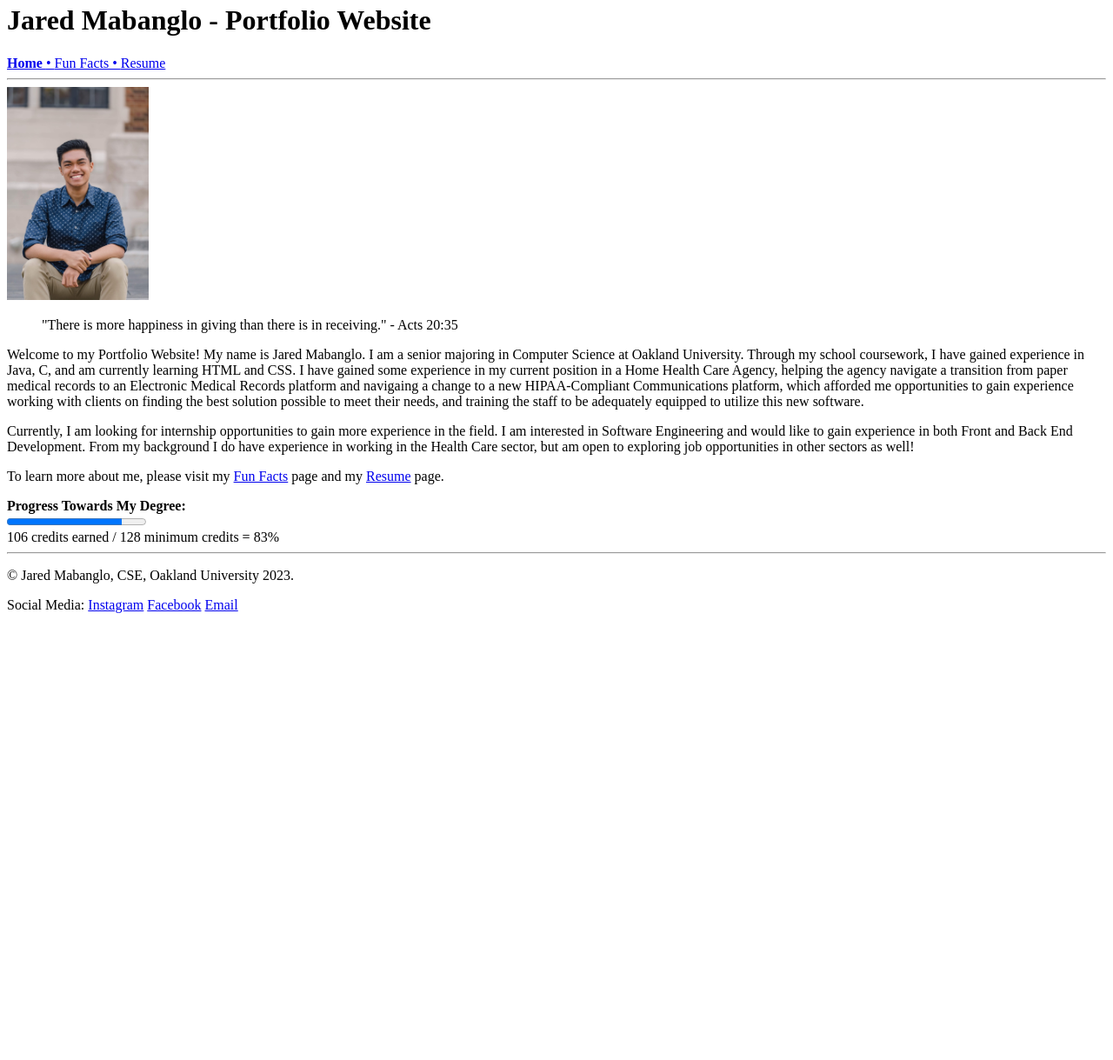
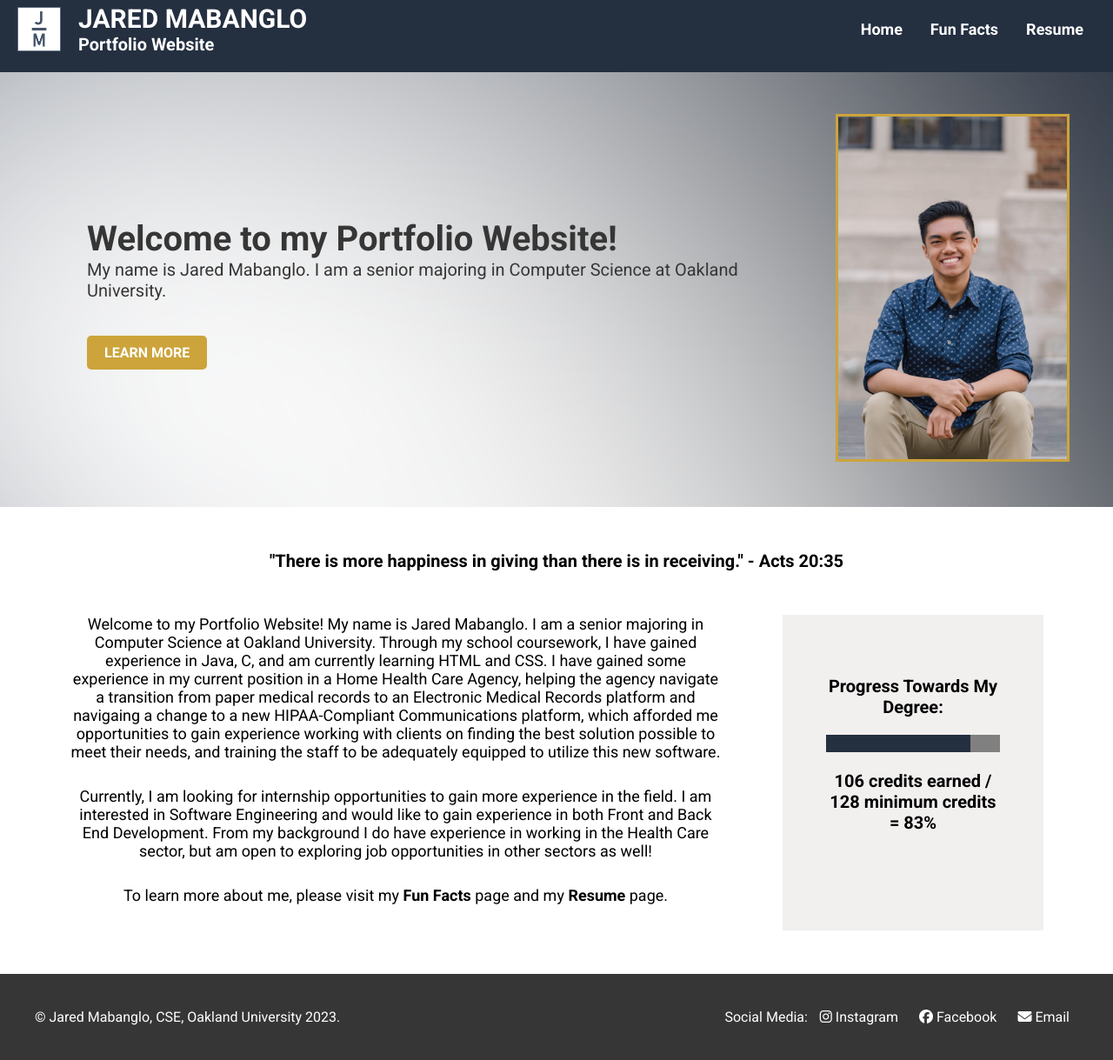
Before and after one commit to jtmabanglo/jaredMabanglo_hw2TH_csi3150_fs2023, a plain HTML site: page index.html in a window 1280 px wide. Shown: the part 16-1235 px from the top of the page at 87% size. Before the commit the page ends 800 px from the top, so only its background shows below. Drawn offline with Linux system fonts and the light colour scheme.

Commit message:
CSS adjustments for Assignment 2 Final

```diff
--- /dev/null
+++ b/css/style.css
@@ -0,0 +1,308 @@
+/* Google Font Family: Roboto*/
+
+@import url("https://fonts.googleapis.com/css2?family=Roboto:ital,wght@0,100;0,300;0,400;0,500;0,700;0,900;1,100;1,300;1,400;1,500;1,700;1,900&display=swap");
+
+/* To suppress default border and styling and select alt box model*/
+* {
+  margin: 0;
+  padding: 0;
+  box-sizing: border-box;
+}
+
+/* To remove list styling */
+li {
+  list-style: none;
+}
+
+#logoContainer {
+  display: flex;
+  align-items: center;
+}
+
+/* Page Title formatting */
+#logoContainer h1 {
+  padding-left: 20px;
+  font-size: 30px;
+}
+#logoContainer h2 {
+  padding-left: 20px;
+  font-size: 20px;
+}
+
+/* Logo sizing */
+#logoContainer img {
+  width: 50px;
+}
+
+/*entire page fonts and colors */
+body {
+  --darkgrey: #363636;
+  --blue: #242f40;
+  --gold: #cca43b;
+  --lightgrey: #e5e5e5;
+  --white: #ffffff;
+  font-family: "Roboto", sans-serif;
+}
+
+#pageHeader {
+  background-color: var(--blue);
+  display: flex;
+  justify-content: space-between;
+  align-items: center;
+  padding: 20px;
+  color: var(--white);
+}
+
+/*To display list items inline: https://www.shecodes.io/athena/22112-how-to-display-a-list-horizontally-in-html-and-css#:~:text=To%20present%20a%20list%20horizontally%20instead%20of%20vertically%20in%20HTML,property%20on%20the%20list%20items.&text=This%20will%20display%20the%20bulleted,the%20value%20of%20margin%2Dright%20.*/
+/*For bold font: https://blog.hubspot.com/website/how-to-bold-in-html#:~:text=To%20bold%20text%20for%20decoration,the%20specific%20span%20element%20only.*/
+#navLinks li {
+  display: inline-block;
+  padding: 5px 14px;
+  font-size: 18px;
+  font-weight: bold;
+}
+
+#navLinks li:hover {
+  background-color: #171616;
+  border-radius: 5px;
+  transition: 0.3s ease;
+  color: var(--blue);
+}
+
+#navBar a {
+  text-decoration: none;
+  color: white;
+}
+
+#navBar {
+  display: flex;
+  justify-content: space-between;
+  align-items: center;
+}
+
+/*For hero section background picture responsiveness: https://www.w3schools.com/cssref/pr_background-image.php*/
+#heroSection {
+  background-image: url("../img/homePgBackground.svg");
+  background-size: cover;
+  height: 500px;
+  display: flex;
+  justify-content: space-around;
+  align-items: center;
+}
+
+#heroLeft {
+  margin-left: 100px;
+}
+
+#heroText {
+  margin-bottom: 50px;
+}
+
+#heroText h2 {
+  font-size: 40px;
+  color: var(--darkgrey);
+}
+
+#heroText p {
+  font-size: 20px;
+  color: var(--darkgrey);
+}
+
+#btnContainer a {
+  text-decoration: none;
+  color: white;
+  background-color: var(--gold);
+  padding: 10px 20px;
+  margin-top: 100px;
+  font-weight: bold;
+  border-radius: 5px;
+}
+
+#btnContainer a:hover {
+  background-color: var(--darkgrey);
+  transition: 0.3s ease;
+}
+
+/* Picture styling: https://www.w3schools.com/css/css3_images.asp */
+
+#heroSection img {
+  height: 400px;
+  border: 3px solid var(--gold);
+}
+
+#profilePicContainer {
+  margin: 50px;
+}
+
+#mainBody {
+  margin-top: 50px;
+  margin-left: 30px;
+  margin-right: 30px;
+  margin-bottom: 50px;
+}
+
+#quote {
+  /* For text alignment: https://www.w3schools.com/css/css_align.asp*/
+  text-align: center;
+  margin: 50px;
+  font-size: 20px;
+}
+
+#mainPar {
+  margin: 50px;
+  display: flex;
+}
+
+#mainParText {
+  margin-right: 70px;
+}
+
+#mainParText p {
+  text-align: center;
+  margin-bottom: 30px;
+  font-size: 18px;
+}
+
+#mainParText a {
+  text-decoration: none;
+  color: black;
+  font-weight: bold;
+}
+
+#mainPar a:hover {
+  color: var(--gold);
+}
+
+#progressBarContainer {
+  justify-content: center;
+  padding: 50px;
+  background-color: #f2efef;
+}
+
+#progressBarContainer label {
+  text-align: center;
+  display: block;
+  font-weight: bold;
+  margin-top: 20px;
+  margin-bottom: 20px;
+  font-size: 20px;
+}
+
+/*progress bar styling: https://css-tricks.com/html5-progress-element/ */
+progress[value] {
+  -webkit-appearance: none;
+  width: 200px;
+  height: 20px;
+}
+
+/* How to change background color of progress bar: https://developer.mozilla.org/en-US/docs/Web/CSS/::-webkit-progress-value */
+::-webkit-progress-value {
+  background-color: var(--blue);
+}
+
+footer {
+  display: flex;
+  justify-content: space-between;
+  text-align: center;
+  padding: 30px;
+  background-color: var(--darkgrey);
+  color: var(--white);
+}
+
+footer p {
+  margin: 10px;
+}
+
+footer a {
+  margin: 10px;
+  text-decoration: none;
+  color: white;
+}
+
+footer a:hover {
+  color: var(--gold);
+}
+
+/*Checkbox hack from class example */
+input[type="checkbox"] {
+  display: none;
+}
+
+.hamburger {
+  display: none;
+  font-size: 40px;
+  user-select: none;
+}
+
+@media (max-width: 875px) {
+  /* Hamburger Menu styling from in class example */
+  #menuItems {
+    display: none;
+    /* for position property: https://www.w3schools.com/css/css_positioning.asp*/
+    position: absolute;
+    background: var(--darkgrey);
+    right: 0;
+    left: 0;
+    top: 95px;
+    text-align: center;
+    padding: 16px 0;
+  }
+
+  /* Resizing of Hero Content for smaller viewport */
+  #heroLeft {
+    margin-left: 50px;
+  }
+
+  #heroSection img {
+    height: 300px;
+  }
+
+  #heroText h2 {
+    font-size: 32px;
+    color: var(--darkgrey);
+  }
+
+  #heroText p {
+    font-size: 18px;
+    color: var(--darkgrey);
+  }
+
+  /* checkbox hack from in class example */
+  input[type="checkbox"]:checked ~ #menuItems {
+    display: block;
+  }
+
+  .hamburger {
+    display: block;
+  }
+
+  #mainPar {
+    margin: 20px;
+    /*moves progress bar underneath paragraph text */
+    display: block;
+  }
+
+  /*fixes right margin of paragraph text so it is centered in window */
+  #mainParText {
+    margin: 0px;
+  }
+
+  /*adjust format of progressBarContainer for block display */
+  #progressBarContainer label {
+    text-align: left;
+    display: block;
+    font-weight: bold;
+    margin-top: 20px;
+    margin-bottom: 20px;
+    font-size: 20px;
+  }
+
+  /*adjust footer display so that social media layout does not get messed up*/
+  footer {
+    display: block;
+    text-align: center;
+    padding: 30px;
+    background-color: var(--darkgrey);
+    color: var(--white);
+  }
+}
--- a/index.html
+++ b/index.html
@@ -5,70 +5,139 @@
     <meta name="viewport" content="width=device-width, initial-scale=1.0" />
     <title>Jared Mabanglo | Portfolio Website</title>
     <link rel="shortcut icon" href="img/Favicon2.png" />
+    <link rel="stylesheet" href="./css/style.css" />
+    <script
+      src="https://kit.fontawesome.com/a2769b4633.js"
+      crossorigin="anonymous"
+    ></script>
   </head>
   <body>
     <header id="pageHeader">
-      <h1>Jared Mabanglo - Portfolio Website</h1>
+      <div id="logoContainer">
+        <img
+          src="./img/Favicon2.png"
+          alt="Logo for Jared Mabanglo Portfolio Website"
+        />
 
-      <div id="navContainer">
+        <div id="titleContainer">
+          <h1>JARED MABANGLO</h1>
+          <h2>Portfolio Website</h2>
+        </div>
+      </div>
+
       <nav id="navBar">
-          <a href="index.html"> <strong> Home </strong> • </a>
-          <a href="./html/my_fun_facts.html">Fun Facts • </a>
-          <a href="./html/my_resume.html">Resume</a>
+        <ul id="navLinks">
+          <!-- hamburger menu icon and checkbox hack from class example-->
+          <input type="checkbox" id="checkbox_toggle" />
+          <label for="checkbox_toggle" class="hamburger">&#9776;</label>
+          <div id="menuItems">
+            <li><a href="index.html">Home</a></li>
+            <li><a href="./html/my_fun_facts.html">Fun Facts </a></li>
+            <li><a href="./html/my_resume.html">Resume</a></li>
+          </div>
+        </ul>
       </nav>
-      </div>
     </header>
 
-    <hr />
-
     <main>
-      <div id="profilePicAndQuoteContainer">
-        <img
-          src="img/jaredPicture.jpeg"
-          alt="Picture of Jared Mabanglo"
-          width="163"
-          height="245"
-        />
-        <!-- For indenting, I used blockquote as suggested here: https://wonderdevelop.com/how-to-indent-in-html-without-css/-->
-        <blockquote>"There is more happiness in giving than there is in receiving." - Acts 20:35<blockquote>
+      <section id="heroSection">
+        <div id="heroLeft">
+          <div id="heroText">
+            <h2>Welcome to my Portfolio Website!</h2>
+            <p>
+              My name is Jared Mabanglo. I am a senior majoring in Computer
+              Science at Oakland University.
+            </p>
           </div>
 
-      <p>Welcome to my Portfolio Website! My name is Jared Mabanglo. I am a senior majoring in Computer Science at
-        Oakland University. Through my school coursework, I have gained experience in Java, C, and am currently learning HTML and CSS.
-        I have gained some experience in my current position in a Home Health Care Agency, helping the agency navigate a transition from paper medical records to
-        an Electronic Medical Records platform and navigaing a change to a new HIPAA-Compliant Communications platform, which afforded me opportunities to gain
-        experience working with clients on finding the best solution possible to meet their needs, and training the staff to be adequately
-        equipped to utilize this new software.
+          <div id="btnContainer">
+            <a href="./html/my_resume.html">LEARN MORE</a>
+          </div>
+        </div>
+
+        <div id="profilePicContainer">
+          <img src="img/jaredPicture.jpeg" alt="Picture of Jared Mabanglo" />
+          <!--Removed indentation for styling purposes-->
+        </div>
+      </section>
+
+      <section id="mainBody">
+        <h3 id="quote">
+          "There is more happiness in giving than there is in receiving." - Acts
+          20:35
+        </h3>
+
+        <section id="mainPar">
+          <div id="mainParText">
+            <p>
+              Welcome to my Portfolio Website! My name is Jared Mabanglo. I am a
+              senior majoring in Computer Science at Oakland University. Through
+              my school coursework, I have gained experience in Java, C, and am
+              currently learning HTML and CSS. I have gained some experience in
+              my current position in a Home Health Care Agency, helping the
+              agency navigate a transition from paper medical records to an
+              Electronic Medical Records platform and navigaing a change to a
+              new HIPAA-Compliant Communications platform, which afforded me
+              opportunities to gain experience working with clients on finding
+              the best solution possible to meet their needs, and training the
+              staff to be adequately equipped to utilize this new software.
             </p>
-      <p>Currently, I am looking for internship opportunities to gain more experience in the field. I am interested in Software Engineering
-        and would like to gain experience in both Front and Back End Development. From my background I do have experience in working in the Health
-        Care sector, but am open to exploring job opportunities in other sectors as well!
+            <p>
+              Currently, I am looking for internship opportunities to gain more
+              experience in the field. I am interested in Software Engineering
+              and would like to gain experience in both Front and Back End
+              Development. From my background I do have experience in working in
+              the Health Care sector, but am open to exploring job opportunities
+              in other sectors as well!
             </p>
-      <p>To learn more about me, please visit my <a href="./html/my_fun_facts.html">Fun Facts</a> page and my <a href="./html/my_resume.html">Resume</a> page.</p>
+            <p>
+              To learn more about me, please visit my
+              <a href="./html/my_fun_facts.html">Fun Facts</a> page and my
+              <a href="./html/my_resume.html">Resume</a> page.
+            </p>
+          </div>
+
+          <section id="progressBarContainer">
+            <label for="progressBar">Progress Towards My Degree:</label>
+
+            <progress id="progressBar" value="106" max="128">83%</progress>
+
+            <label for="progressBar">
+              106 credits earned / 128 minimum credits = 83%</label
+            >
+          </section>
+        </section>
 
         <!--To learn how to do this, I checked this resource:
          https://developer.mozilla.org/en-US/docs/Web/HTML/Element/progress
          -->
-
-      <section id="progressBar">
-        <label for="progressBar"><strong>Progress Towards My Degree:</strong></label>
-        <br />
-        <progress id="progressBar" value="106" max="128">83%</progress>
-        <br />
-        <label for="progressBar"> 106 credits earned / 128 minimum credits = 83%</label>
       </section>
     </main>
 
-    <hr />
+    <footer>
+      <div id="copyrightInfo">
+        <p>© Jared Mabanglo, CSE, Oakland University 2023.</p>
+      </div>
 
-    <footer>
-      <p>© Jared Mabanglo, CSE, Oakland University 2023.</p>
+      <div id="socialMedia">
         <p>
           Social Media:
-        <a href="https://www.instagram.com">Instagram</a>
-        <a href="https://www.facebook.com">Facebook</a>
-        <a href="mailto:jt.mabanglo@gmail.com">Email</a>
+          <!--how to make an image a link: https://www.html.am/html-codes/links/html-image-link.cfm#:~:text=To%20create%20an%20image%20in,page%20in%20a%20new%20window. -->
+          <!--how to add icons from fontawesome: https://fontawesome.com/docs/web/add-icons/how-to-->
+          <a href="https://www.instagram.com">
+            <i class="fa-brands fa-instagram"></i>
+            Instagram</a
+          >
+          <a href="https://www.facebook.com">
+            <i class="fa-brands fa-facebook"></i>
+            Facebook</a
+          >
+          <a href="mailto:jt.mabanglo@gmail.com">
+            <i class="fa-solid fa-envelope"></i>
+            Email</a
+          >
         </p>
+      </div>
     </footer>
   </body>
 </html>
```
Also changed, not shown: Favicon2.png (added), img/homePgBackground.svg (added), 2 other files. Lines whose indentation alone changed are shown as unchanged.
